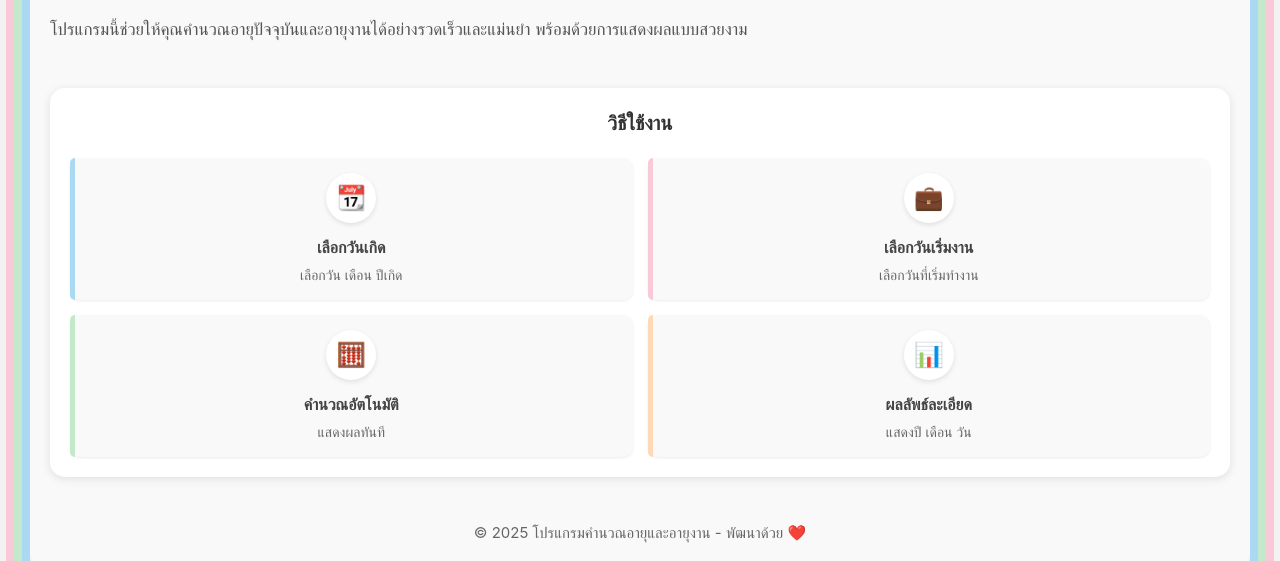
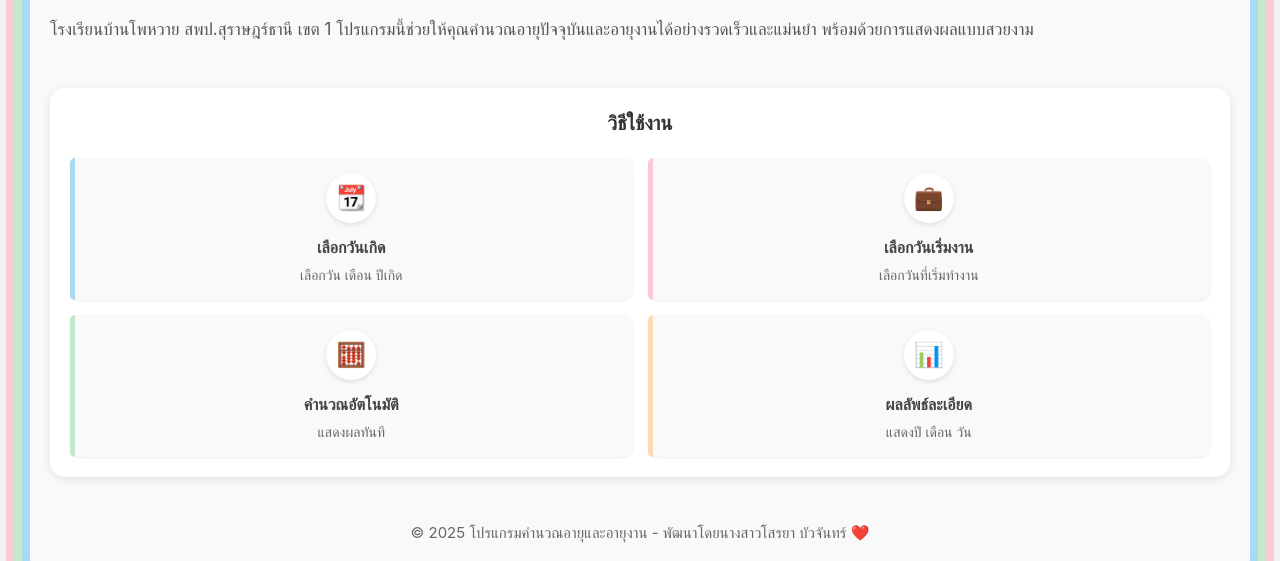
Before and after one commit to Krusoraya/Age-Calculation, a plain HTML site: page index.html in a window 1280 px wide. Shown: the part 170-731 px from the top of the page. Drawn offline with Linux system fonts and the light colour scheme.

Commit message:
Update index.html

```diff
--- a/index.html
+++ b/index.html
@@ -39,6 +39,7 @@
             <div class="page homepage active" id="page-home">
                 <h1 class="app-title">โปรแกรมคำนวณอายุและอายุงาน</h1>
                 <p class="app-description">
+                    โรงเรียนบ้านโพหวาย สพป.สุราษฎร์ธานี เขต 1
                     โปรแกรมนี้ช่วยให้คุณคำนวณอายุปัจจุบันและอายุงานได้อย่างรวดเร็วและแม่นยำ พร้อมด้วยการแสดงผลแบบสวยงาม
                 </p>
 
@@ -69,7 +70,7 @@
                     </div>
                 </div>
 
-                <p class="copyright">© 2025 โปรแกรมคำนวณอายุและอายุงาน - พัฒนาด้วย ❤️</p>
+                <p class="copyright">© 2025 โปรแกรมคำนวณอายุและอายุงาน - พัฒนาโดยนางสาวโสรยา บัวจันทร์ ❤️</p>
             </div>
 
             <!-- หน้ากรอกข้อมูล -->
```
